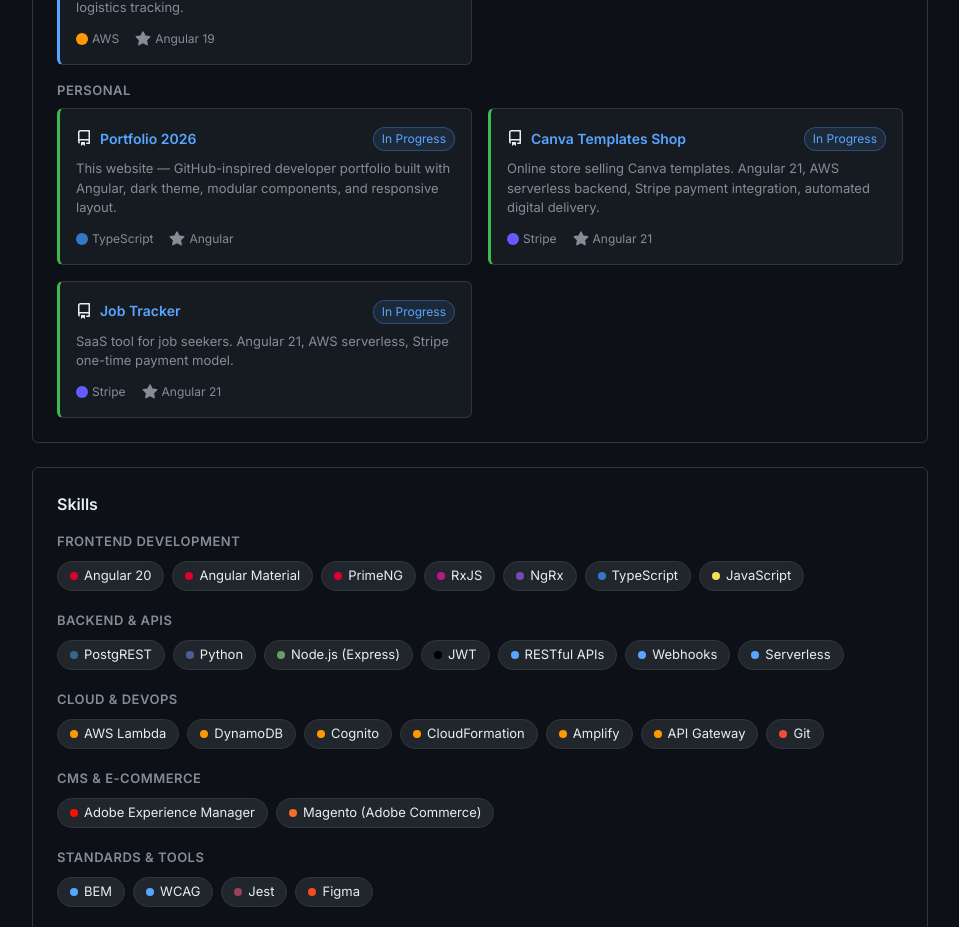
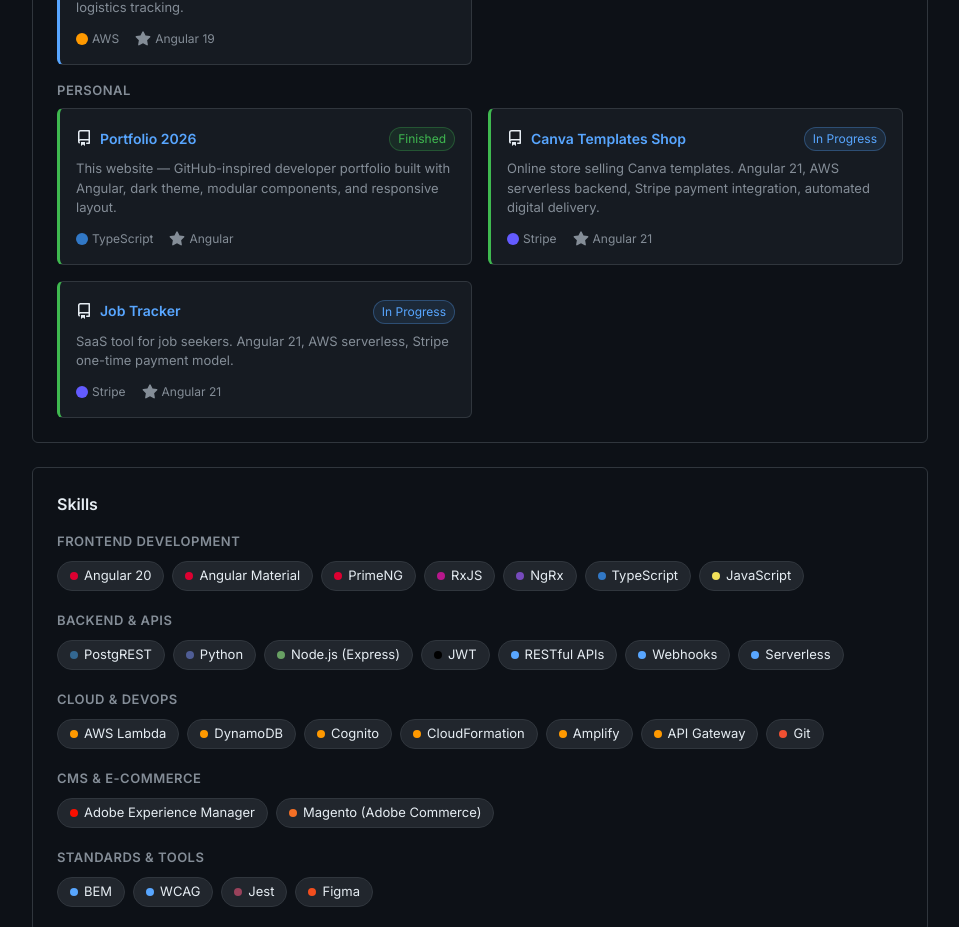
Before and after one commit to krzszk96/portfolio_2026, an Angular app: page / in a window 1280 px wide. Shown: the part 1000-1927 px from the top of the page, without its empty margins (320-1279 px from the left). Built offline with nearby package versions, Linux system fonts and the light colour scheme; no server answers.

Commit message:
live fix

```diff
--- a/src/app/components/projects/projects.component.html
+++ b/src/app/components/projects/projects.component.html
@@ -79,7 +79,7 @@
       <div class="projects__card-header">
         <img src="/assets/icons/repo.svg" alt="" class="projects__card-icon" />
         <h3 class="projects__card-title">Portfolio 2026</h3>
-        <app-status-badge label="In Progress" variant="progress" />
+        <app-status-badge label="Finished" variant="done" />
       </div>
       <p class="projects__card-description">
         This website — GitHub-inspired developer portfolio built with Angular,
```
